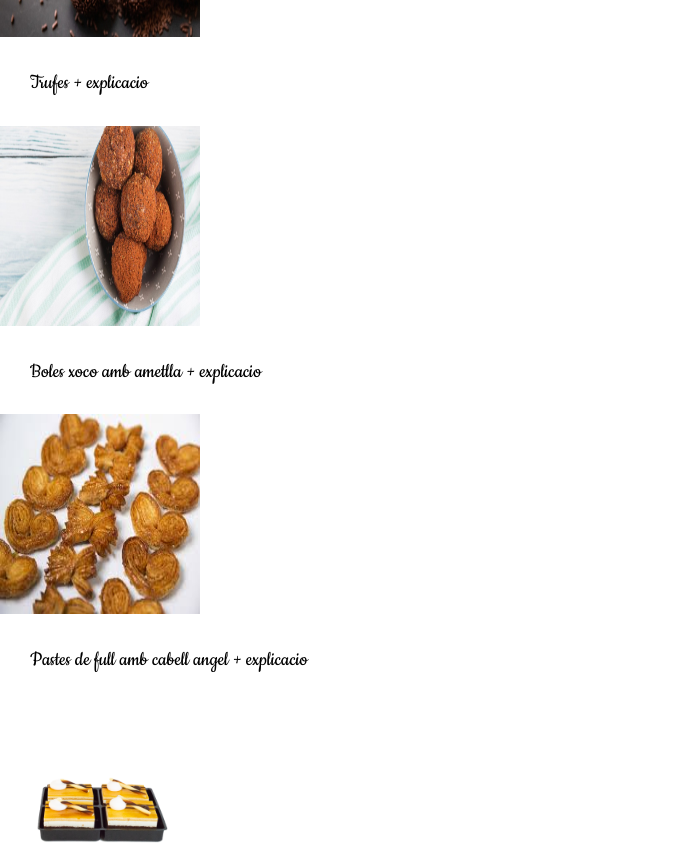
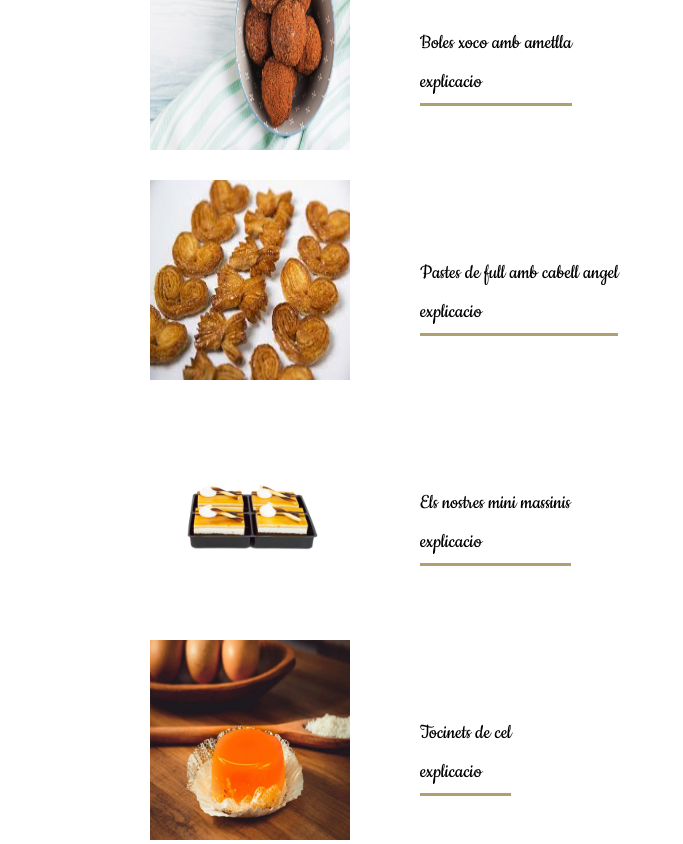
Before and after one commit to danicampdelacreu/pasteleria-casellas_react.js, a React (Create React App) app: page /repost in a window 1280 px wide. Shown: the part 1560-2404 px from the top of the page, without its empty margins (0-683 px from the left). Built offline with nearby package versions, Linux system fonts and the light colour scheme.

Commit message:
Css General routes

```diff
--- a/src/routes/bebidas/Bebidas.css
+++ b/src/routes/bebidas/Bebidas.css
@@ -23,6 +23,8 @@
     width: 200px;
     height: 200px;
     margin-bottom: 30px;
+    margin-left: 150px;
+    margin-right: 40px;
 }
 
 .drinksCava {
--- a/src/routes/brioxeria/Brioxeria.css
+++ b/src/routes/brioxeria/Brioxeria.css
@@ -23,6 +23,8 @@
     width: 200px;
     height: 200px;
     margin-bottom: 30px;
+    margin-left: 150px;
+    margin-right: 40px;
 }
 .briTypes {
     text-align: center;
--- a/src/routes/pasteleria/Pasteleria.css
+++ b/src/routes/pasteleria/Pasteleria.css
@@ -24,6 +24,8 @@
     width: 200px;
     height: 200px;
     margin-bottom: 30px;
+    margin-left: 150px;
+    margin-right: 40px;
 }
 
 .pasteTypes {
@@ -52,6 +54,7 @@
 .pasteSach p,
 .pasteRed p{
     margin-right: 150px;
+
 }
 
 .pasteNata,
--- a/src/routes/reposteria/Reposteria.css
+++ b/src/routes/reposteria/Reposteria.css
@@ -19,8 +19,20 @@
 }
 
 .repoTypes img {
+    display: block;
+    margin: auto;
+    width: 200px;
     height: 200px;
-    width: 200px
+    margin-bottom: 30px;
+    margin-left: 150px;
+    margin-right: 40px;
+
+}
+
+.repoTypes {
+    text-align: center;
+    display: block;
+    margin: auto;
 }
 
 .repoGeneral p {
@@ -30,3 +42,36 @@
     margin-right: 30px;
     font-size: 22px;
 }
+
+.repoLio p,
+.repoCoco p,
+.repoTruf p,
+.repoBoles p,
+.repoFull p,
+.repoMass p,
+.repoToci p,
+.repoMante p,
+.repoAmet p,
+.repoXoco p,
+.repoPaste p,
+.repoVari p{
+    margin-right: 100px;
+    border-bottom:solid #aea071 3px;
+}
+
+.repoLio,
+.repoCoco,
+.repoTruf,
+.repoBoles,
+.repoFull,
+.repoMass,
+.repoToci,
+.repoMante,
+.repoAmet,
+.repoXoco,
+.repoPaste,
+.repoVari{
+    align-items: center;
+    display: flex;
+
+}
--- a/src/routes/reposteria/Reposteria.jsx
+++ b/src/routes/reposteria/Reposteria.jsx
@@ -34,51 +34,52 @@ export default function Repost() {
             <div className='repoTypes'>
                 <div className='repoLio'>
                     <img src={lioneses} />
-                    <p>  Lioneses crema trufa i nata + explicacio</p>
+                    <p>  LIONESES <br/> Tenim 3 modelitats de lioneses, Crema , trufa i nata </p>
+
                 </div>
                 <div className='repoCoco'>
                     <img src={coco} />
-                    <p>  Boles de Coco + explicacio</p>
+                    <p>  BOLES DE COCO <br/> explicacio</p>
                 </div>
                 <div className='repoTruf'>
                     <img src={trufes} />
-                    <p>  Trufes + explicacio</p>
+                    <p>  Trufes <br/> explicacio</p>
                 </div>
                 <div className='repoBoles'>
                     <img src={boles} />
-                    <p> Boles xoco amb ametlla + explicacio</p>
+                    <p> Boles xoco amb ametlla <br/> explicacio</p>
                 </div>
                 <div className='repoFull'>
                     <img src={full} />
-                    <p> Pastes de full amb cabell angel + explicacio</p>
+                    <p> Pastes de full amb cabell angel <br/> explicacio</p>
                 </div>
                 <div className='repoMass'>
                     <img src={miniMas} />
-                    <p> Els nostres mini massinis + explicacio</p>
+                    <p> Els nostres mini massinis <br/> explicacio</p>
                 </div>
                 <div className='repoToci'>
                     <img src={tocinets} />
-                    <p> Tocinets de cel + explicacio</p>
+                    <p> Tocinets de cel <br/> explicacio</p>
                 </div>
                 <div className='repoMante'>
                     <img src={mantecados} />
-                    <p> Mantecats + explicacio</p>
+                    <p> Mantecats <br/> explicacio</p>
                 </div>
                 <div className='repoAmet'>
                     <img src={galetaAmet} />
-                    <p> Galetes ametllades + explicacio</p>
+                    <p> Galetes ametllades <br/> explicacio</p>
                 </div>
-                <div className='repoxoco'>
+                <div className='repoXoco'>
                     <img src={galetaXoco} />
-                    <p> Galetes xoco llet ametllades + explicacio</p>
+                    <p> Galetes xoco llet ametllades <br/> explicacio</p>
                 </div>
                 <div className='repoPaste'>
                     <img src={seques} />
-                    <p> Pastes seques + explicacio</p>
+                    <p> Pastes seques <br/> explicacio</p>
                 </div>
                 <div className='repoVari'>
                     <img src={variat} />
-                    <p> Variat de galetes al gust + explicacio</p>
+                    <p> Variat de galetes al gust <br/> explicacio</p>
                 </div>
             </div>
         </div>
```
